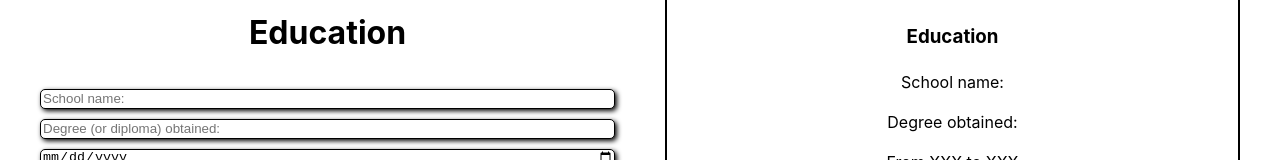
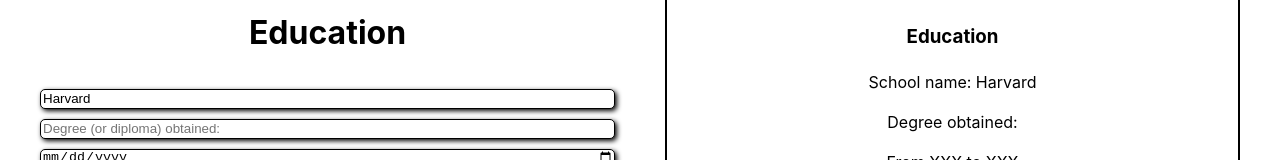
Before and after one commit to DenverDawgs18/CV, a React (Vite) app: page / in a window 1280 px wide. Shown: the part 263-423 px from the top of the page. Built offline with nearby package versions, Linux system fonts and the light colour scheme.

Commit message:
handleSchoolChange and updating the CV based on it done

```diff
--- a/src/components/CV.jsx
+++ b/src/components/CV.jsx
@@ -23,6 +23,22 @@ export default function CV(){
     function handlePNChange(e){
         setPhoneNumber(e.target.value);
     }
+    let idCount = 0;
+    const [educationalExperiences, setEducation] = useState([{id: idCount, school: "Harvard", degree: "Applied Math",
+               startingDate: "03/24/2024", endingDate: "05/20/2027"}]);
+
+    function handleSchoolChange(id, e){
+        setEducation(educationalExperiences.map(el =>{
+            if(el.id === id){
+                return {...el, school: e.target.value}
+            }
+            else{
+                return {...el}
+            }
+        }))
+
+
+    }
 
     return(
         <div className="wrapper">
@@ -40,7 +56,10 @@ export default function CV(){
                 PNValue={phoneNumber}
                 handlePNChange={handlePNChange}
                 />
-                <Education />
+                <Education
+                exp={educationalExperiences.find((el) => el.id === 0)}
+                handleSchoolChange={handleSchoolChange}
+                />
                 <Practical />
             </form>
             <div className="resume">
@@ -51,7 +70,9 @@ export default function CV(){
                     <p>Email: {email} </p>
                     <p>Phone number: {phoneNumber} </p>
                 </div>
-                <EducationResume />
+                <EducationResume
+                school = {educationalExperiences[0].school}
+                />
                 <PracticalResume />
 
 
--- a/src/components/Education.jsx
+++ b/src/components/Education.jsx
@@ -1,8 +1,10 @@
-export default function Education(){
+export default function Education({exp, handleSchoolChange}){
     return (
         <div className="education">
             <h1 className="educationH header">Education</h1>
-            <input type="text" placeholder="School name:" />
+            <input type="text" placeholder="School name:"
+            onChange={(e) => handleSchoolChange(exp.id, e)} value={exp.school}
+            />
             <input type="text" placeholder="Degree (or diploma) obtained: "/>
             <input type="date" placeholder="Date started: "/>
             <input type="date" placeholder="Date ended: "/>
--- a/src/components/EducationResume.jsx
+++ b/src/components/EducationResume.jsx
@@ -1,8 +1,8 @@
-export default function EducationResume(){
+export default function EducationResume({school}){
     return(
         <div className="educationResume">
             <h3>Education</h3>
-            <p>School name: </p>
+            <p>School name: {school}</p>
             <p>Degree obtained: </p>
             <p>From XXX to XXX</p>
         </div>
```
Also changed, not shown: planning.txt.
